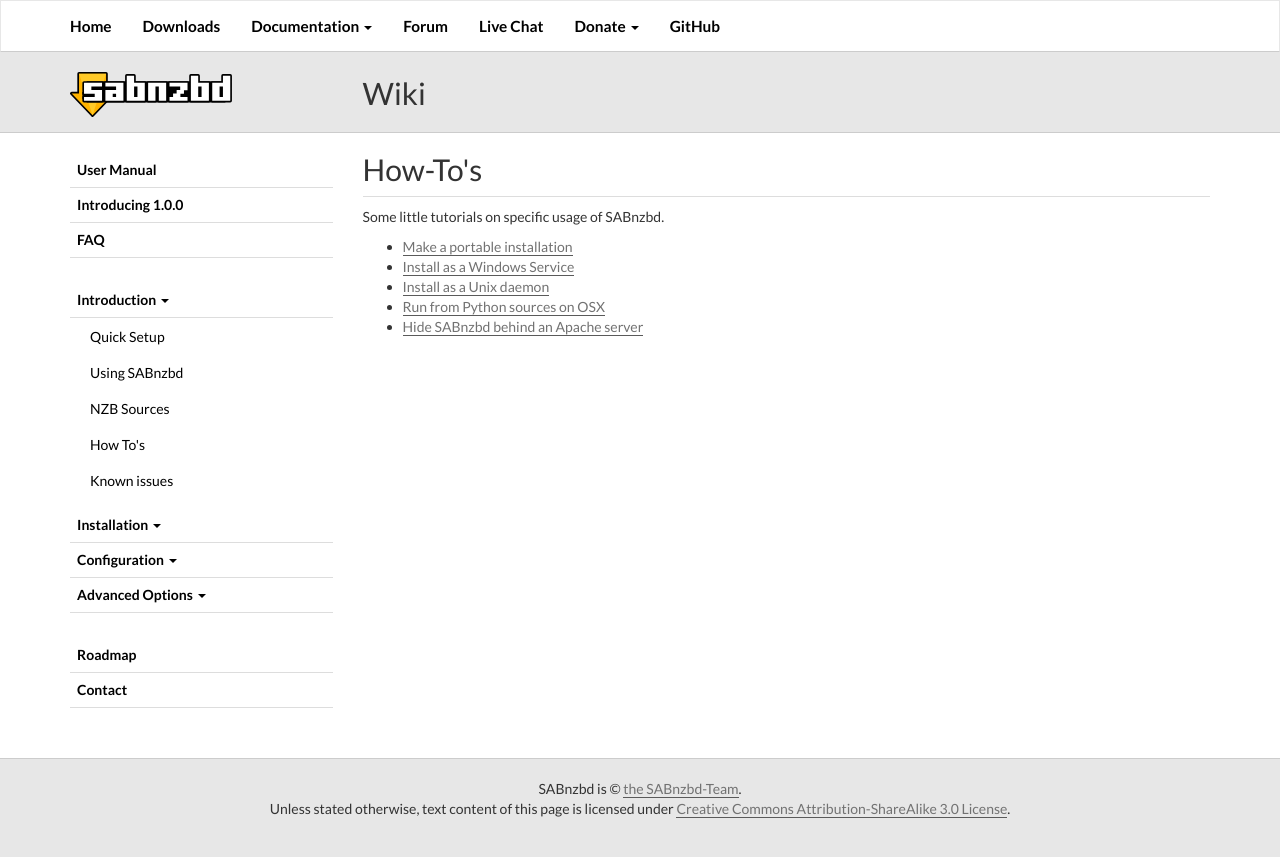
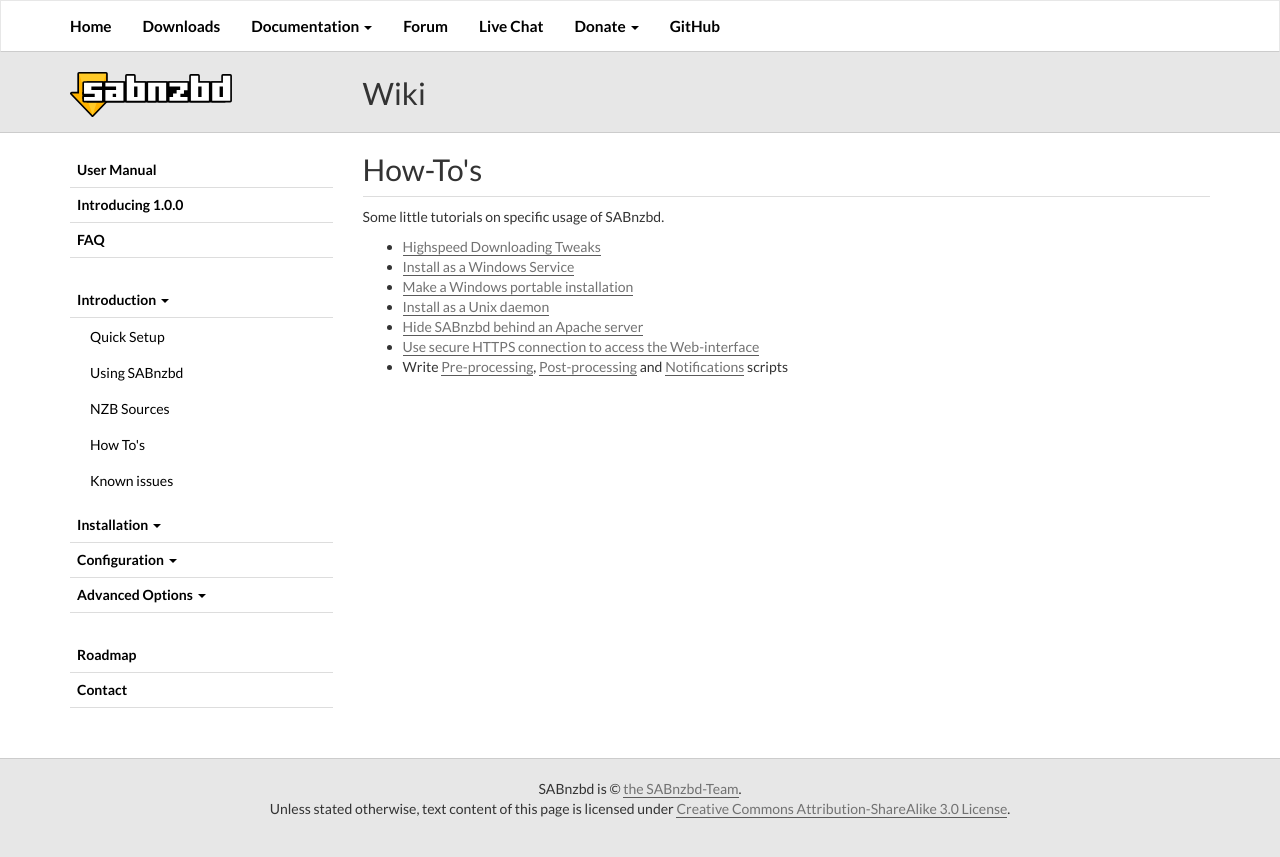
Before and after one commit to sabnzbd/sabnzbd.github.io, a Jekyll site: the page built from wiki/introduction/howto.html, in a window 1280 px wide. Shown: the top 857 px of the page. Built offline with Jekyll 4.4.1, drawn with Linux system fonts in a browser that asks for light colours.

Commit message:
Update How-to's

```diff
--- a/wiki/introduction/howto.html
+++ b/wiki/introduction/howto.html
@@ -3,9 +3,11 @@
 ---
 <p>Some little tutorials on specific usage of SABnzbd.</p>
 <ul>
-    <li><a href="/wiki/extra/howto-portable">Make a portable installation</a></li>
+    <li><a href="/wiki/advanced/highspeed-downloading">Highspeed Downloading Tweaks</a></li>
     <li><a href="/wiki/advanced/sabnzbd-as-a-windows-service">Install as a Windows Service</a></li>
+    <li><a href="/wiki/extra/howto-portable">Make a Windows portable installation</a></li>
     <li><a href="/wiki/installation/install-as-a-unix-daemon">Install as a Unix daemon</a></li>
-    <li><a href="/wiki/installation/install-osx-src">Run from Python sources on OSX</a></li>
     <li><a href="/wiki/extra/howto-apache">Hide SABnzbd behind an Apache server</a></li>
+    <li><a href="/wiki/advanced/https">Use secure HTTPS connection to access the Web-interface</a></li>
+    <li>Write <a href="/wiki/advanced/user-pre-queue-script">Pre-processing</a>, <a href="/wiki/advanced/user-scripts">Post-processing</a> and <a href="/wiki/advanced/user-notification-scripts">Notifications</a> scripts</li>
 </ul>
```
